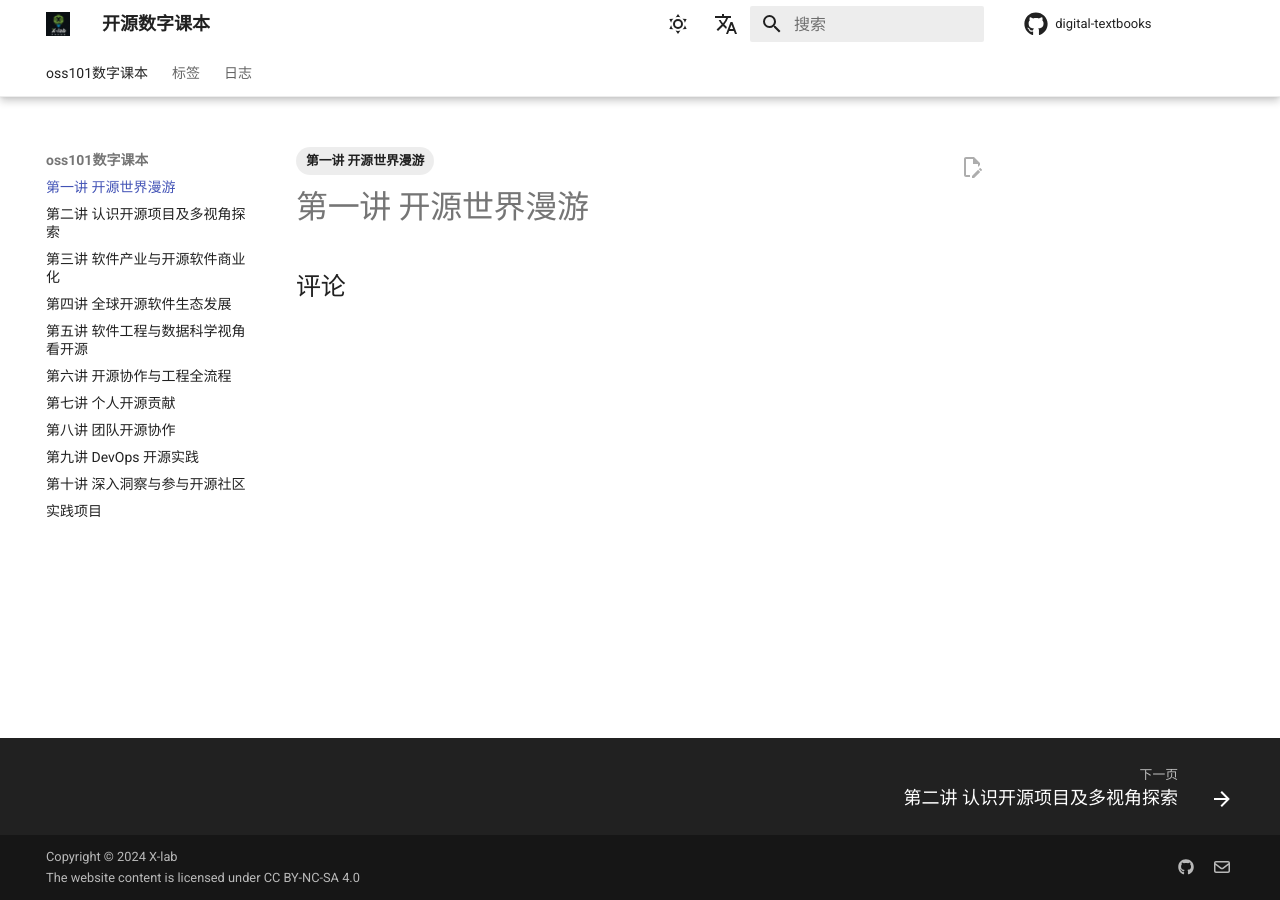
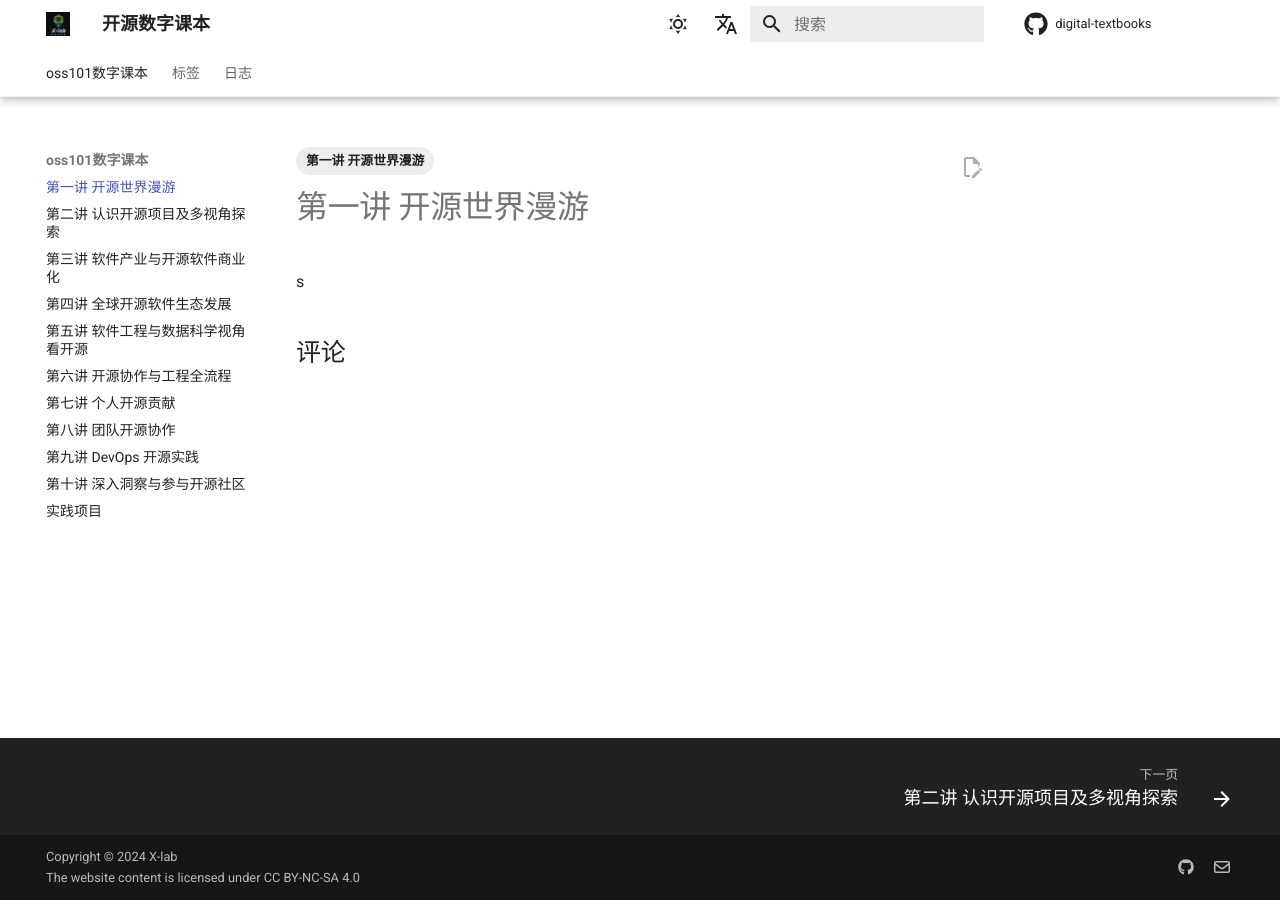
Before and after one commit to X-lab2017/digital-textbooks, an MkDocs documentation site: the page built from docs/textbooks/chapter_1/index.md, in a window 1280 px wide. Built offline with MkDocs 1.6.1 and Material for MkDocs 9.7.7, drawn with Linux system fonts in a browser that asks for light colours; comment, search, counter and statistics services are not loaded.

Commit message:
docs: fastPR-2024-10-26T16-28-58

```diff
--- a/docs/textbooks/chapter_1/index.md
+++ b/docs/textbooks/chapter_1/index.md
@@ -4,3 +4,4 @@ tags:
   - 第一讲 开源世界漫游
 comments: true #默认不开启评论
 ---
+s
```
